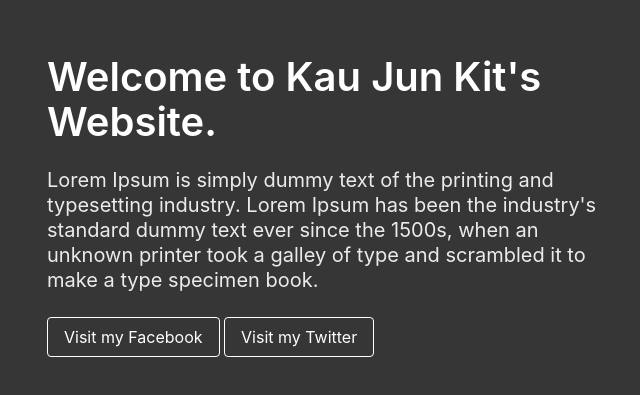
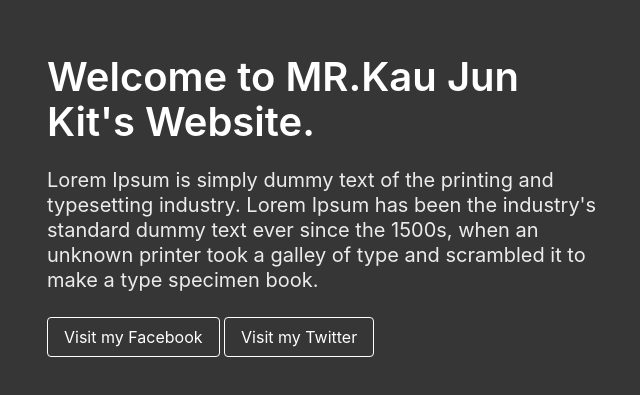
Before and after one commit to kaujunkit/kaujunkit.github.io, a plain HTML site: page index.html in a window 1280 px wide. Shown: the part 195-590 px from the top of the page, without its empty margins (311-951 px from the left). Drawn offline with nearby package versions, Linux system fonts and the light colour scheme.

Commit message:
Update index.html

```diff
--- a/index.html
+++ b/index.html
@@ -13,7 +13,7 @@
             <div class="columns is-vcentered is-centered">
                 <div class="column is-6">
                     <div class="block">
-                        <h1 class="title is-2">Welcome to Kau Jun Kit's Website.</h1>
+                        <h1 class="title is-2">Welcome to MR.Kau Jun Kit's Website.</h1>
                     </div>
                     <div class="block">
                         <h2 class="subtitle">Lorem Ipsum is simply dummy text of the printing and typesetting industry. Lorem Ipsum has been the industry's standard dummy text ever since the 1500s, when an unknown printer took a galley of type and scrambled it to make a type specimen book.<br>
```
